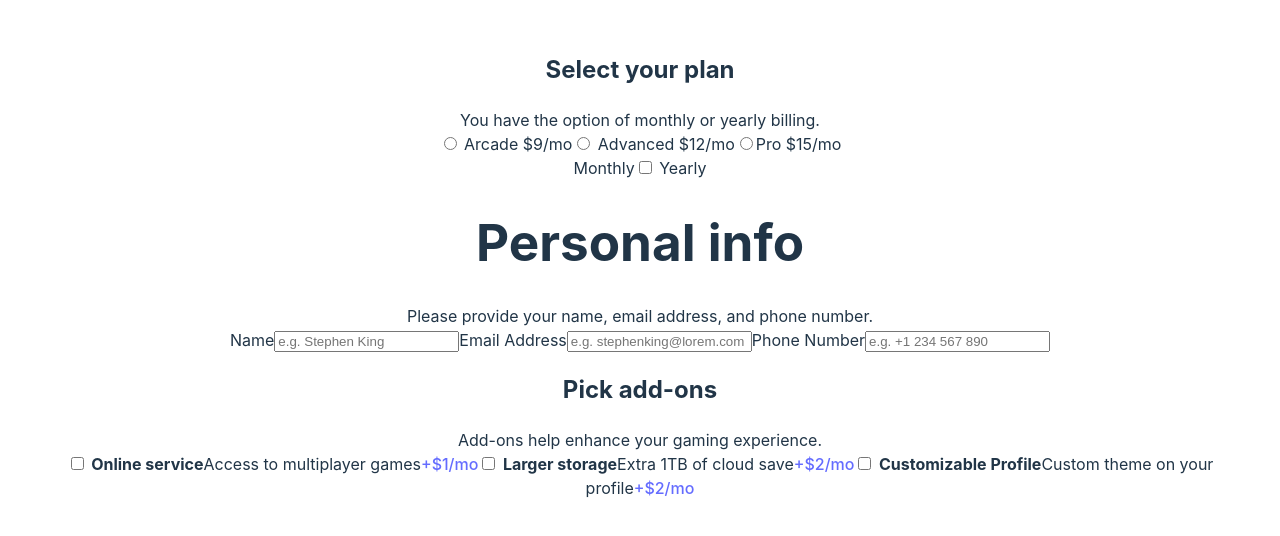
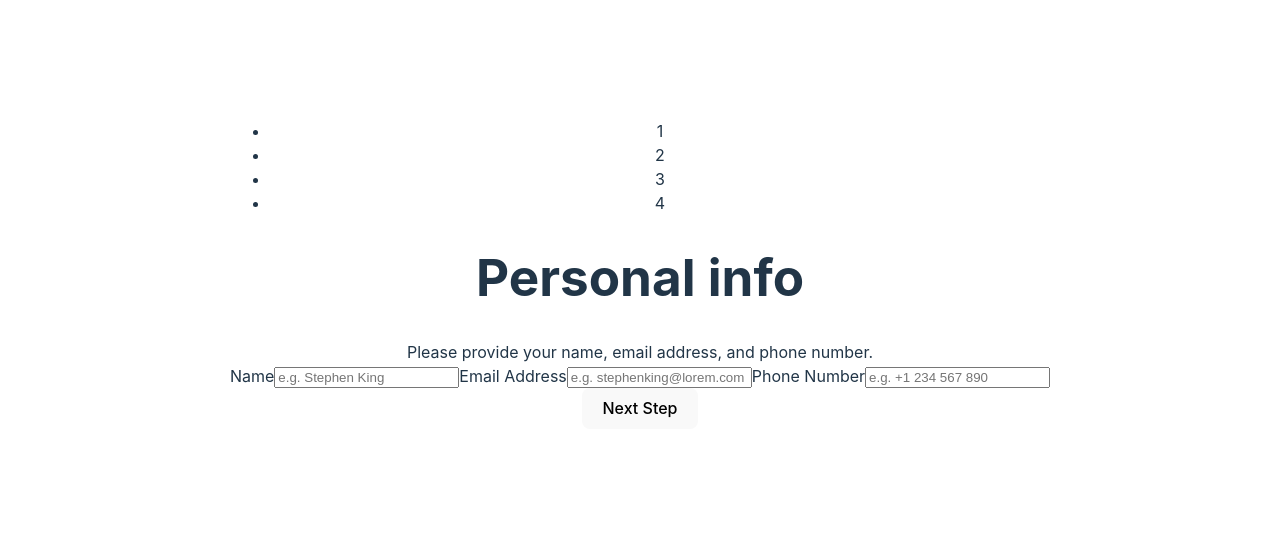
Before and after one commit to ItaloDev-Marcelo/multi-step-form-CH12, a React (Vite) app: page /form-step1 in a window 1280 px wide. Shown: the part 134-670 px from the top of the page. Built offline with nearby package versions, Linux system fonts and the light colour scheme.

Commit message:
update navegation mult-step-part-1

```diff
--- a/src/App.jsx
+++ b/src/App.jsx
@@ -2,17 +2,23 @@ import './App.css'
 import SelectForm from './components/form-select'
 import BasicForm from './components/form-basic'
 import CheckForm from './components/form-check'
+import { Navigate, Route, Routes } from 'react-router-dom'
+import Result from './components/form-finish'
 
 function App() {
 
 
+
   return (
     <>
-      <SelectForm/>
-      <BasicForm/>
-      <CheckForm/>
+      <Routes>
+          <Route path="/" element={<Navigate to="/form-step1" /> } />
+          <Route path='/form-step1' element={<BasicForm/>} />
+          <Route path='/form-step1/form-step2' element={<SelectForm/>} />
+          <Route path='/form-step1/form-step2/form-step3' element={<CheckForm/>}/>
+          <Route path='/form-step1/form-step2/form-step3/form-step4' element={<Result/>}/>
+      </Routes>
     </>
-
   )
 }
 
--- a/src/components/form-basic/index.jsx
+++ b/src/components/form-basic/index.jsx
@@ -1,8 +1,17 @@
+import { useNavigate } from "react-router-dom"
 
 
 export default function BasicForm() {
+
+  const navigate = useNavigate()
     return (
       <>
+      <ul>
+         <li className="navagation1 active">1</li>
+         <li className="navagation2">2</li>
+         <li className="navagation3">3</li>
+         <li className="navagation4">4</li>
+      </ul>
        <h1>Personal info</h1>
        <form>
            <legend> Please provide your name, email address, and phone number.</legend>
@@ -13,6 +22,9 @@ export default function BasicForm() {
            <label htmlFor="tell">Phone Number</label>
            <input type="tell" name="tell" id='tell' placeholder="e.g. +1 234 567 890" />
        </form>
+       <div className="Navbar">
+           <button  onClick={() => navigate('/form-step1/form-step2')} className="btn-Dark-Blue">Next Step</button>
+       </div>
       </>
     )
 }
--- a/src/components/form-check/index.jsx
+++ b/src/components/form-check/index.jsx
@@ -1,6 +1,17 @@
+import { useNavigate } from "react-router-dom"
+
 export default function CheckForm() {
+
+  const navigate = useNavigate()
+
      return (
          <>
+      <ul>
+         <li className="navagation1">1</li>
+         <li className="navagation2">2</li>
+         <li className="navagation3 active">3</li>
+         <li className="navagation4">4</li>
+      </ul>
            <h2>Pick add-ons</h2>
            <form>
                <legend>Add-ons help enhance your gaming experience.</legend>
@@ -23,6 +34,10 @@ export default function CheckForm() {
                  <a href="#">+$2/mo</a>
                </label>
            </form>
+           <div className="Navbar">
+           <button  onClick={() => navigate('/form-step1/form-step2')} className="btn-gray">Go back</button>
+           <button  onClick={() => navigate('/form-step1/form-step2/form-step3/form-step4')} className="btn-Dark-Blue">Next Step</button>
+       </div>
          </>
      )
 }
--- a/src/components/form-finish/index.jsx
+++ b/src/components/form-finish/index.jsx
@@ -3,7 +3,7 @@
 export default function Result() {
     return(
          <>
-
+           <h3>Finish form</h3>
          </>
     )
 }
--- a/src/components/form-select/index.jsx
+++ b/src/components/form-select/index.jsx
@@ -1,7 +1,17 @@
+import { useNavigate } from "react-router-dom"
 
 export default function SelectForm() {
+
+   const navigate = useNavigate()
+
     return (
       <>
+      <ul>
+         <li className="navagation1">1</li>
+         <li className="navagation2 active">2</li>
+         <li className="navagation3">3</li>
+         <li className="navagation4">4</li>
+      </ul>
        <h2>Select your plan</h2>
        <form>
            <legend>You have the option of monthly or yearly billing.</legend>
@@ -28,6 +38,10 @@ export default function SelectForm() {
             <span id="Year"> Yearly</span>
            </label>
        </form>
+       <div className="Navbar">
+           <button  onClick={() => navigate('/form-step1')} className="btn-gray">Go back</button>
+           <button  onClick={() => navigate('/form-step1/form-step2/form-step3')} className="btn-Dark-Blue">Next Step</button>
+       </div>
       </>
     )
 }
--- a/src/main.jsx
+++ b/src/main.jsx
@@ -3,9 +3,12 @@ import { createRoot } from 'react-dom/client'
 import './index.css'
 import App from './App.jsx'
 import MultFormProvider from './context/GlobalFormContext.jsx'
+import { BrowserRouter } from 'react-router-dom'
 
 createRoot(document.getElementById('root')).render(
   <MultFormProvider>
+    <BrowserRouter>
     <App />
+    </BrowserRouter>
   </MultFormProvider>
 )
```
